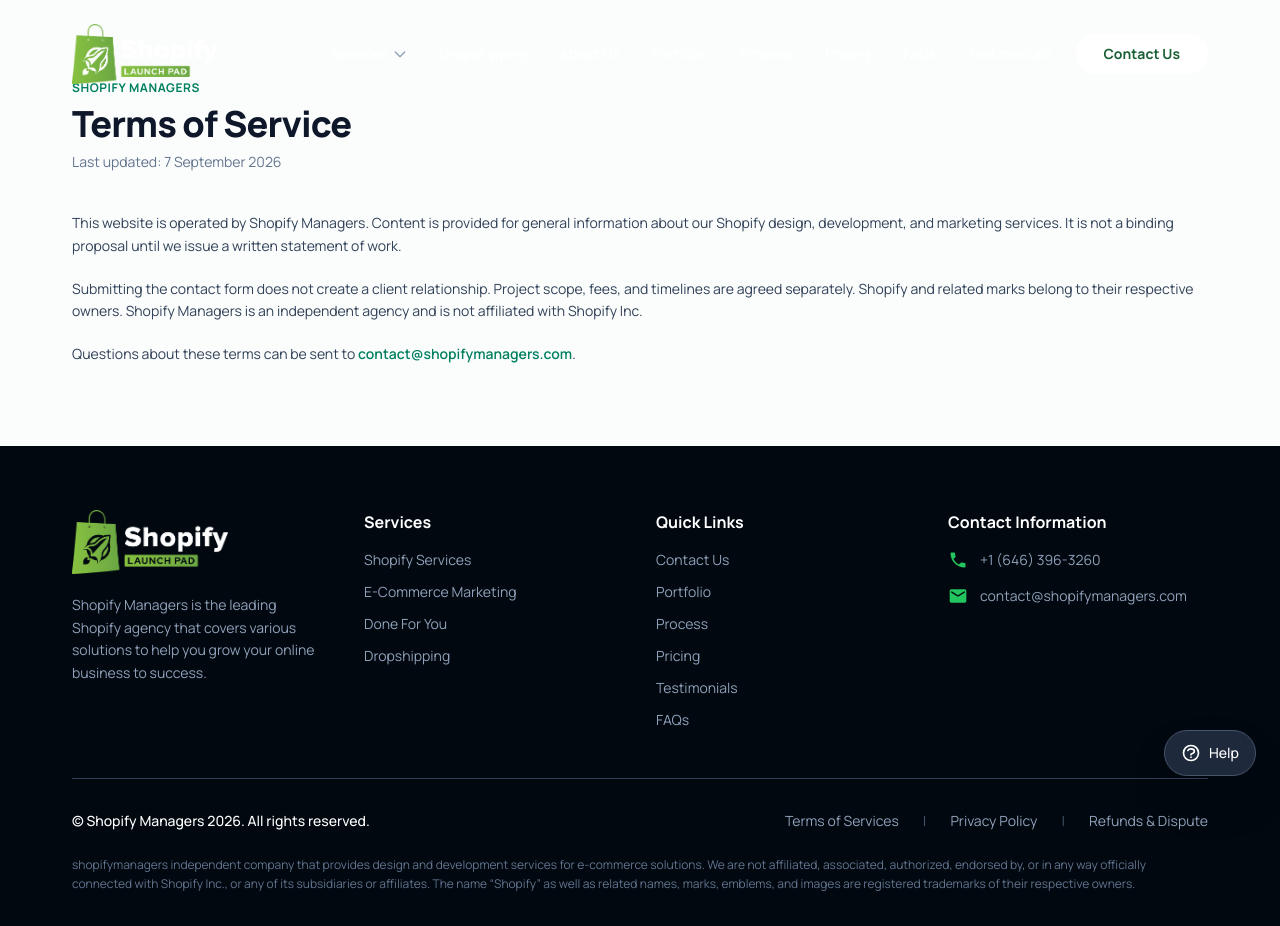
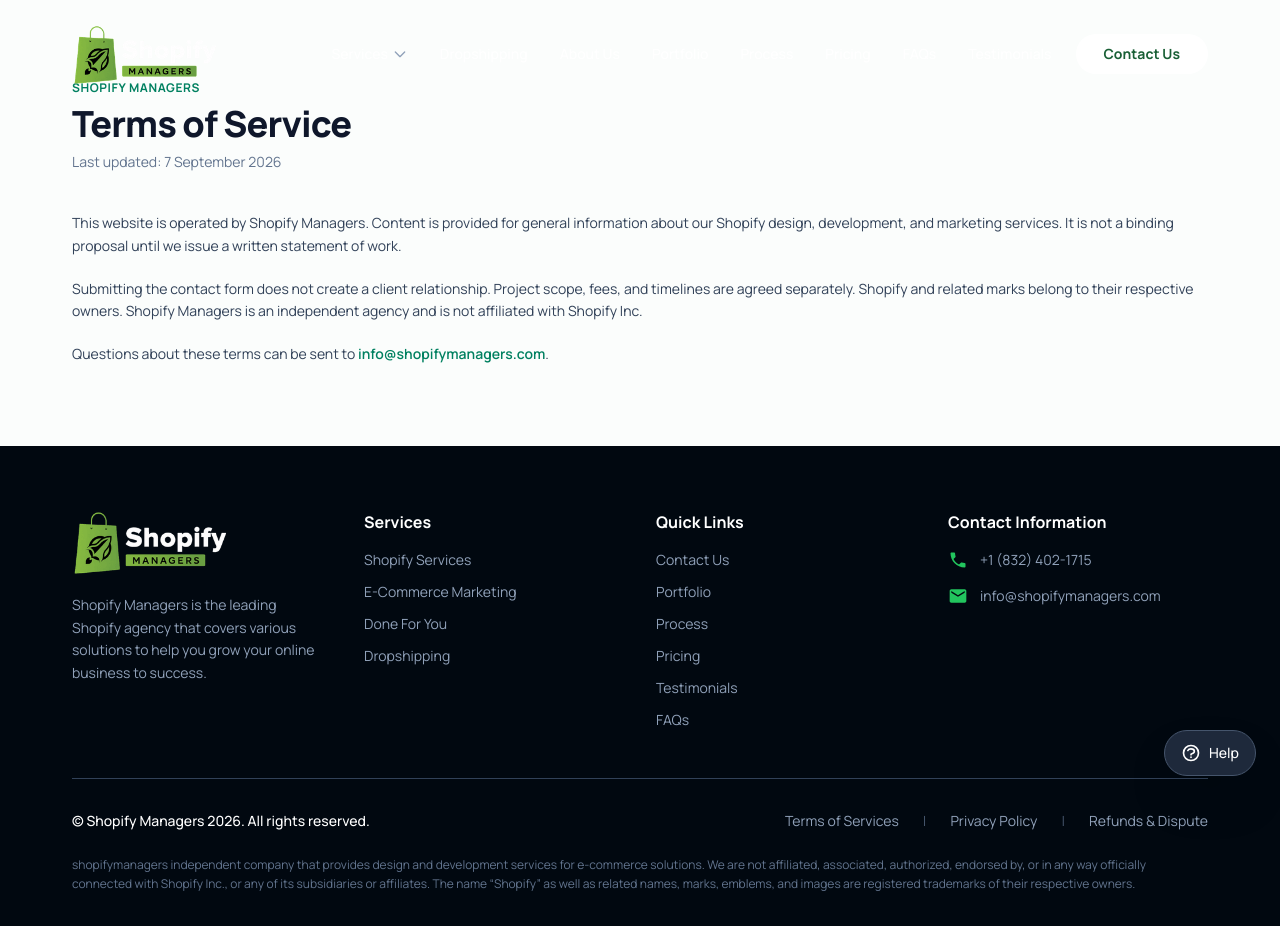
Before and after one commit to irtizapanjwani/shopifyManager, a Next.js app: page /terms in a window 1280 px wide. Built offline with nearby package versions, Linux system fonts and the light colour scheme.

Commit message:
Add New Logo and Add contact on footer

```diff
--- a/src/components/DropshippingHeader.tsx
+++ b/src/components/DropshippingHeader.tsx
@@ -11,7 +11,7 @@
     <header className="absolute top-0 left-0 right-0 z-50 bg-transparent">
       <div className="w-full px-6 md:px-12 h-20 md:h-24 flex items-center justify-between">
         <Link href="/" aria-label="Shopify Managers Home" className="flex items-center group focus:outline-none flex-shrink-0">
-          <Image src="/Shopify Launchpad Images/logo-white.png" alt="Shopify Managers Logo" width={153} height={63} className="h-[48px] md:h-[55px] w-auto" priority />
+          <Image src="/shopify-logo/shopifylogowhite.webp" alt="Shopify Managers Logo" width={153} height={63} className="h-[48px] md:h-[55px] w-auto" priority />
         </Link>
 
         <div className="hidden lg:flex items-center gap-8">
--- a/src/components/Footer.tsx
+++ b/src/components/Footer.tsx
@@ -59,7 +59,7 @@
           <div className="col-span-1 space-y-5">
             <Link href="/" className="flex items-center gap-3">
               <img
-                src="/Shopify Launchpad Images/logo-white.png"
+                src="/shopify-logo/shopifylogowhite.webp"
                 alt="Shopify Managers Logo"
                 className="h-16 w-auto"
               />
@@ -110,11 +110,11 @@
             <ul className="space-y-4 text-slate-400 text-sm">
               <li className="flex items-center gap-3">
                 <PhoneIcon />
-                <span>{siteConfig.phone}</span>
+                <a href={`tel:${siteConfig.phone.replace(/[^+\d]/g, "")}`} className="hover:text-white transition-colors">{siteConfig.phone}</a>
               </li>
               <li className="flex items-center gap-3">
                 <EmailIcon />
-                <span>{siteConfig.contactEmail}</span>
+                <a href={`mailto:${siteConfig.contactEmail}`} className="hover:text-white transition-colors">{siteConfig.contactEmail}</a>
               </li>
             </ul>
           </div>
--- a/src/components/Header.tsx
+++ b/src/components/Header.tsx
@@ -43,7 +43,7 @@
     >
       <div className="w-full px-[72px] h-24 pt-3 flex items-center justify-between">
         <Link href="/" aria-label="Shopify Launch Pad Home" className="flex items-center group focus:outline-none flex-shrink-0">
-          <Image src="/Shopify Launchpad Images/logo-white.png" alt="Shopify Launch Pad Logo" width={153} height={63} className="h-[60px] w-auto" priority />
+          <Image src="/shopify-logo/shopifylogowhite.webp" alt="Shopify Launch Pad Logo" width={153} height={63} className="h-[60px] w-auto" priority />
         </Link>
 
         <div className="hidden lg:flex items-center gap-6">
--- a/src/config/site.ts
+++ b/src/config/site.ts
@@ -6,8 +6,8 @@
   url: "https://shopifymanagers.com",
 
   // Contact — update these values before going live
-  contactEmail: "contact@shopifymanagers.com",
-  phone: "+1 (646) 396-3260",
+  contactEmail: "info@shopifymanagers.com",
+  phone: "+1 (832) 402-1715",
   locations: "New York City · San Francisco · London",
   supportHours: "24/7/365",
 
```
Also changed, not shown: public/shopify-logo/shopifylogoblack.webp (added), public/shopify-logo/shopifylogowhite.webp (added).
